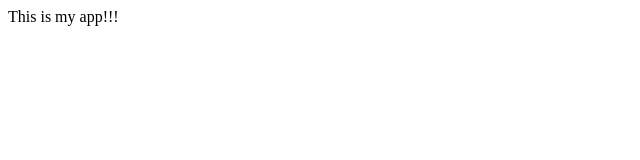
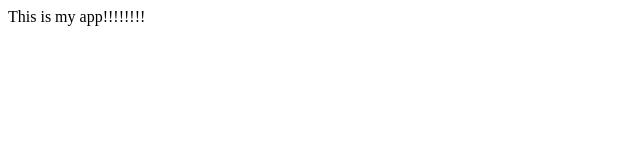
Before and after one commit to Qworp/WebDevving, a plain HTML site: page index.html in a window 1280 px wide. Shown: the full height of the page, 0-640 px from the left. Drawn offline with Linux system fonts and the light colour scheme.

Commit message:
check it

```diff
--- a/index.html
+++ b/index.html
@@ -4,7 +4,7 @@
     <title>My App</title>
 
     <body>
-        This is my app!!!
+        This is my app!!!!!!!!
     </body>
 </head>
 
```
